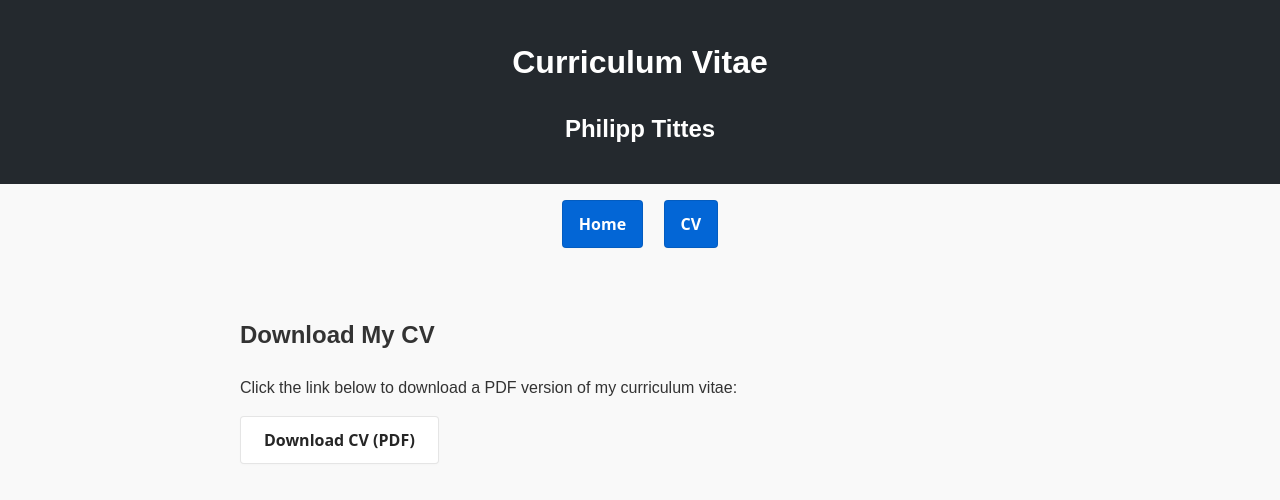
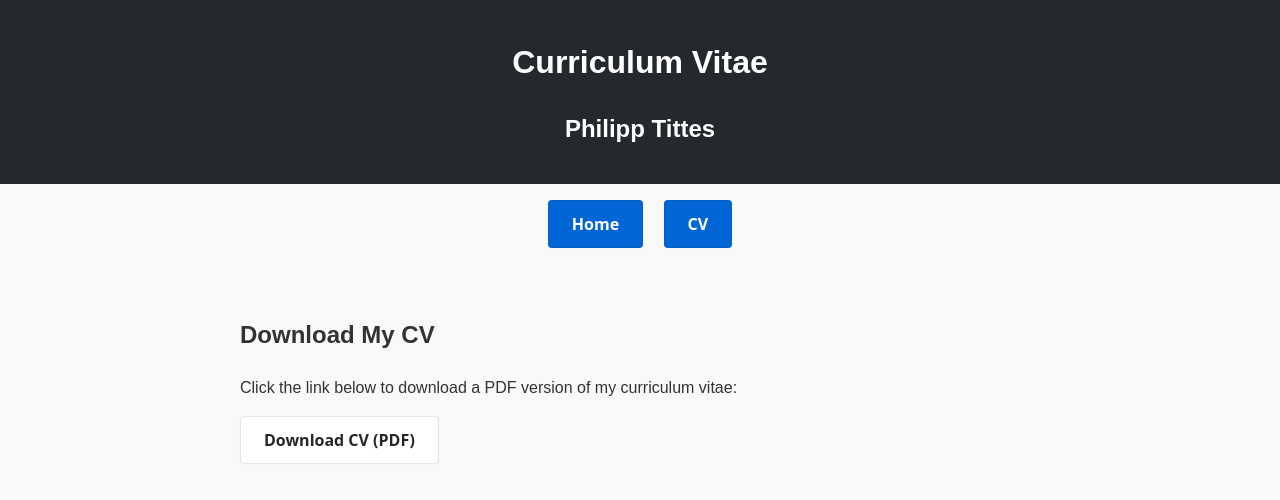
Before and after one commit to philipptittes/philipptittes.github.io, a plain HTML site: page cv.html in a window 1280 px wide. Drawn offline with Linux system fonts and the light colour scheme.

Commit message:
Update cv.html

```diff
--- a/cv.html
+++ b/cv.html
@@ -90,8 +90,8 @@
     </header>
 
     <nav>
-        <a href="index.html" id="bottone5" style="padding: 0.5rem 1rem; background: #0366d6; color: #fff; text-decoration: none; margin: 0 0.5rem;">Home</a>
-        <a href="cv.html" id="bottone5" style="padding: 0.5rem 1rem; background: #0366d6; color: #fff; text-decoration: none; margin: 0 0.5rem;">CV</a>
+        <a href="index.html" id="bottone5" style="background: #0366d6; color: #fff; text-decoration: none; margin: 0 0.5rem;">Home</a>
+        <a href="cv.html" id="bottone5" style="background: #0366d6; color: #fff; text-decoration: none; margin: 0 0.5rem;">CV</a>
     </nav>
 
     <div class="container">
```
